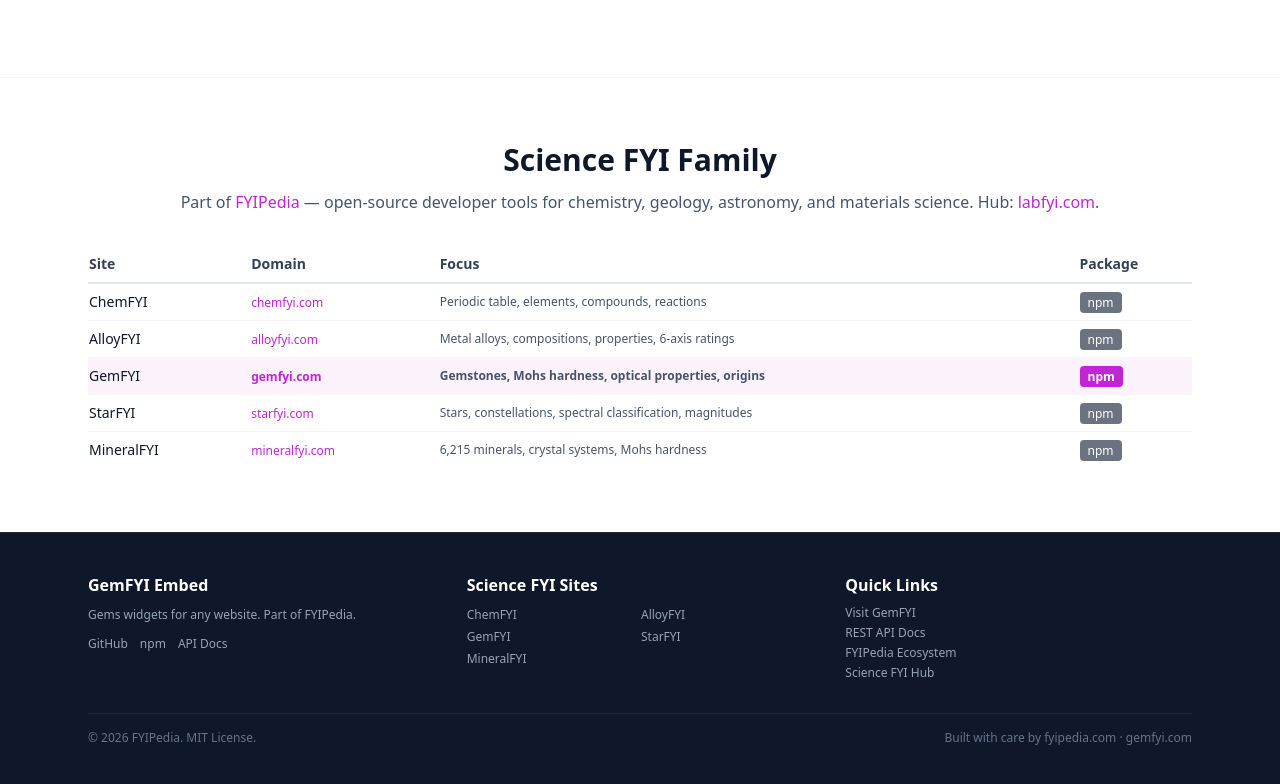
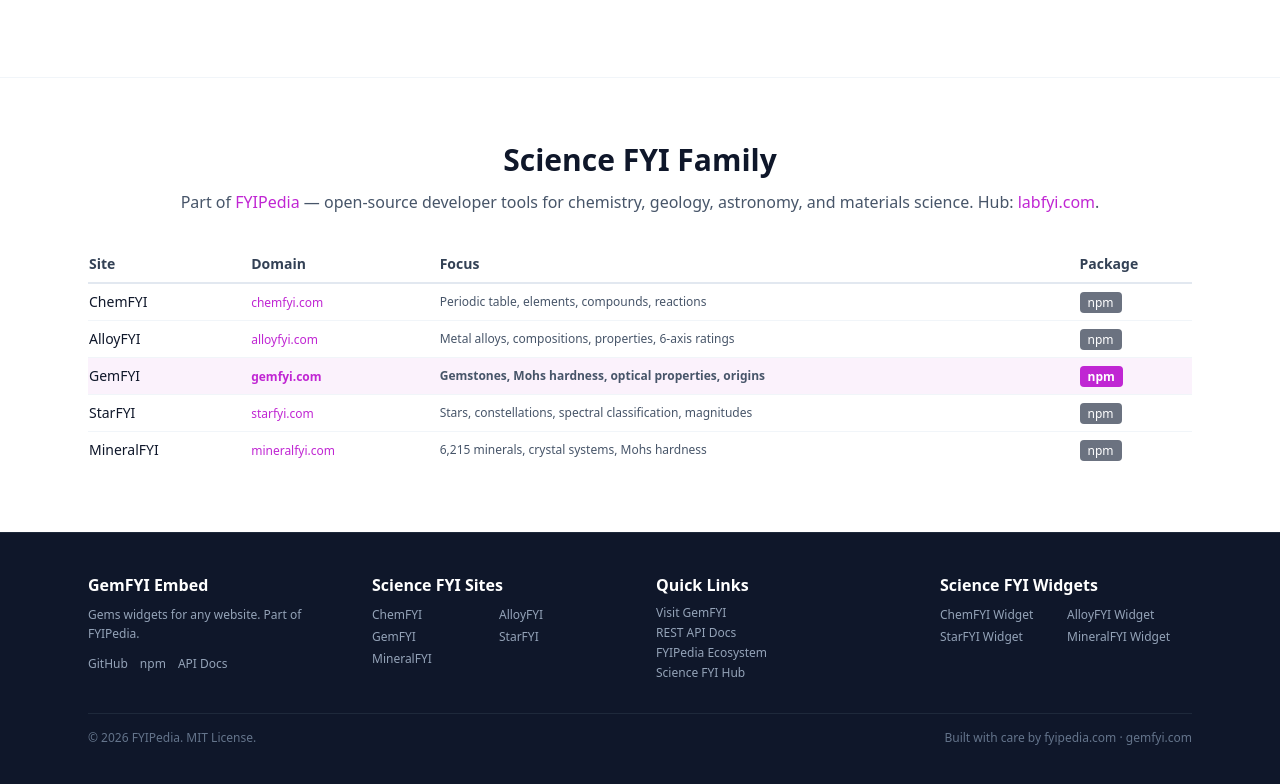
Before and after one commit to fyipedia/gemfyi-embed, a website: page docs/index.html in a window 1280 px wide. Shown: the part 3589-4373 px from the top of the page. Drawn offline with nearby package versions, Linux system fonts and the light colour scheme; a script that the page names is missing.

Commit message:
feat: add family widget cross-links in footer for SEO link equity

```diff
--- a/docs/index.html
+++ b/docs/index.html
@@ -380,7 +380,7 @@
   <!-- FOOTER -->
   <footer class="bg-slate-900 dark:bg-slate-950 text-slate-300 py-10 border-t border-slate-800">
     <div class="max-w-6xl mx-auto px-4 sm:px-6">
-      <div class="grid sm:grid-cols-3 gap-8 mb-8">
+      <div class="grid sm:grid-cols-4 gap-8 mb-8">
         <div>
           <h4 class="font-bold text-white mb-2">GemFYI Embed</h4>
           <p class="text-xs text-slate-400 leading-relaxed mb-3">Gems widgets for any website. Part of <a href="https://fyipedia.com" class="hover:text-white" target="_blank" rel="noopener">FYIPedia</a>.</p>
@@ -409,6 +409,15 @@
             <li><a href="https://labfyi.com" target="_blank" rel="noopener" class="text-slate-400 hover:text-white">Science FYI Hub</a></li>
           </ul>
         </div>
+              <div>
+          <h4 class="font-bold text-white mb-2">Science FYI Widgets</h4>
+          <div class="grid grid-cols-2 gap-0.5 text-xs">
+            <a href="https://widget.chemfyi.com" target="_blank" rel="noopener" class="text-slate-400 hover:text-white py-0.5">ChemFYI Widget</a>
+            <a href="https://widget.alloyfyi.com" target="_blank" rel="noopener" class="text-slate-400 hover:text-white py-0.5">AlloyFYI Widget</a>
+            <a href="https://widget.starfyi.com" target="_blank" rel="noopener" class="text-slate-400 hover:text-white py-0.5">StarFYI Widget</a>
+            <a href="https://widget.mineralfyi.com" target="_blank" rel="noopener" class="text-slate-400 hover:text-white py-0.5">MineralFYI Widget</a>
+          </div>
+        </div>
       </div>
       <div class="border-t border-slate-800 pt-4 flex flex-col sm:flex-row justify-between gap-2 text-xs text-slate-500">
         <span>&copy; <span x-text="new Date().getFullYear()"></span> FYIPedia. MIT License.</span>
```
